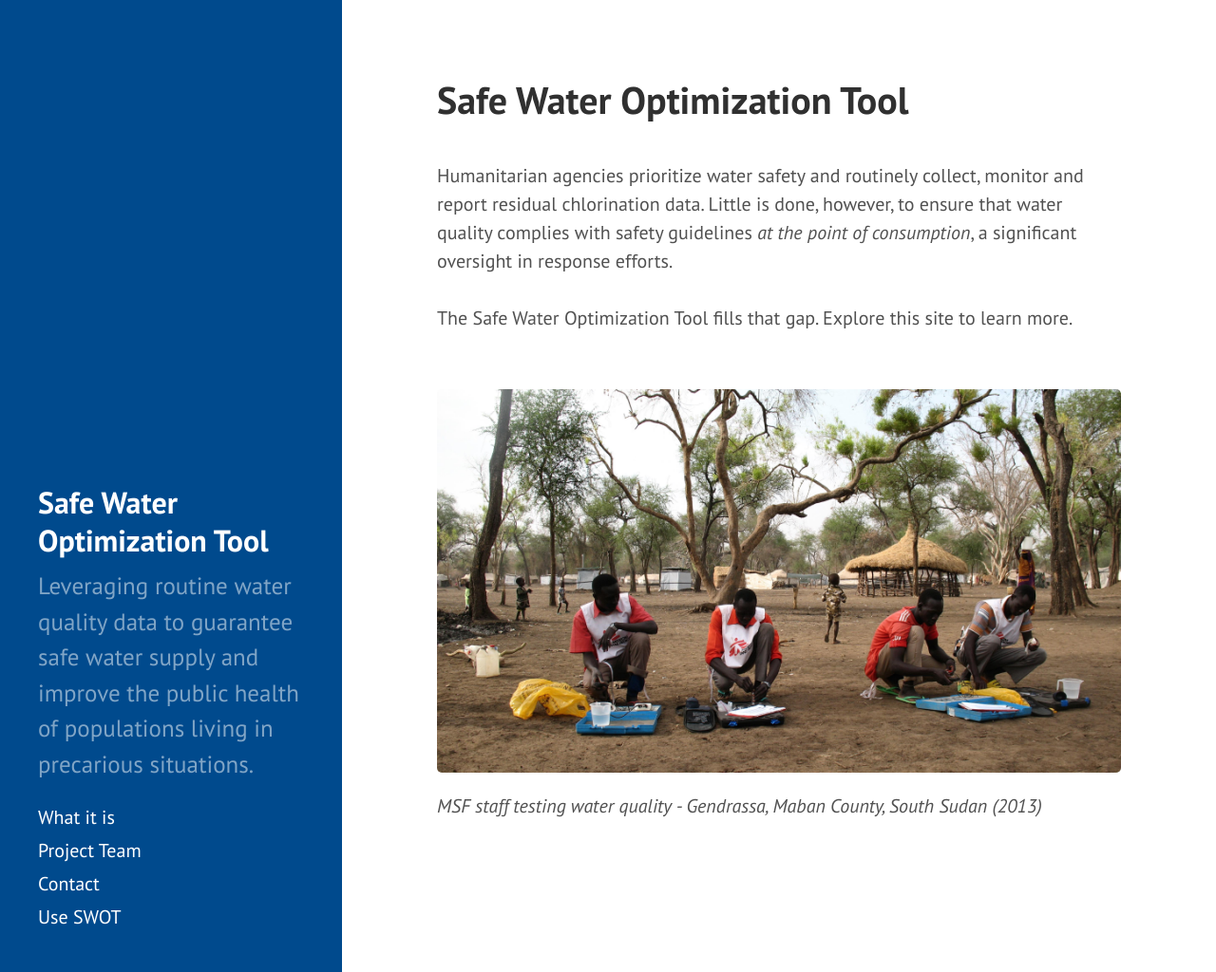
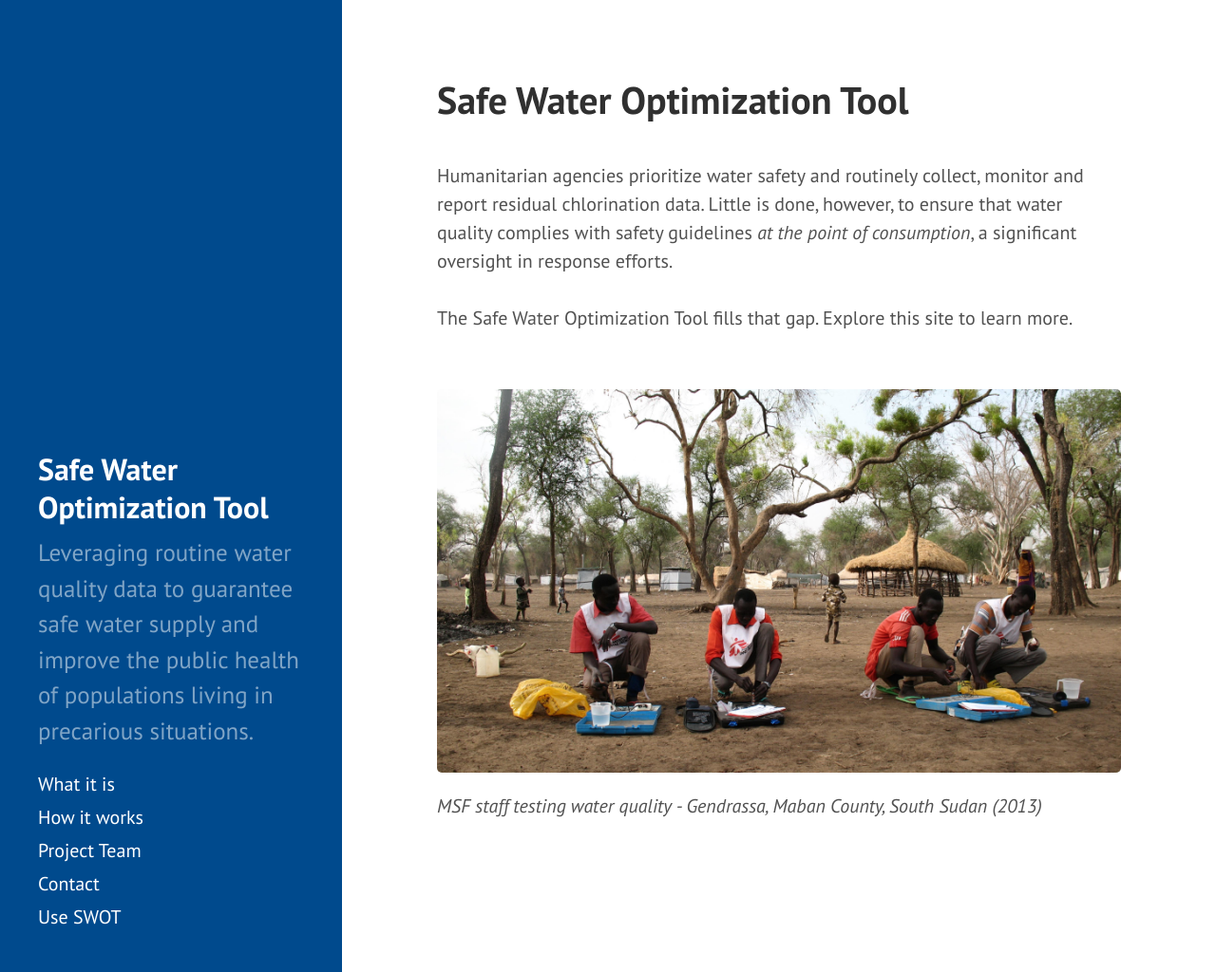
Before and after one commit to safeh2o/swot-infopage, a Jekyll site: the page built from index.html, in a window 1280 px wide and 1024 px high. Shown: the whole window at 95% size. Built offline with Jekyll 4.4.1, drawn with Linux system fonts in a browser that asks for light colours; Markdown is read by kramdown in place of the engine named in the settings; the list of posts is cut into pages by our own code.

Commit message:
Update sidebar.html

```diff
--- a/_includes/sidebar.html
+++ b/_includes/sidebar.html
@@ -12,6 +12,7 @@
     <nav class="sidebar-nav">
 
       <a class="sidebar-nav-item{% if page.url == '/what-it-is/' %}  active{% endif %}" href="{{ site.baseurl }}/what-it-is/">What it is</a>
+      <a class="sidebar-nav-item{% if page.url == '/how-it-works/' %}  active{% endif %}" href="{{ site.baseurl }}/how-it-works/">How it works</a>
       <a class="sidebar-nav-item{% if page.url == '/team/' %} active{% endif %}" href="{{ site.baseurl }}/team/">Project Team</a>
       <a class="sidebar-nav-item{% if page.url == '/contact/' %} active{% endif %}" href="{{ site.baseurl }}/contact/">Contact</a>
       <a class="sidebar-nav-item{% if page.url == '/use-swot/' %} active{% endif %}" href="{{ site.baseurl }}/use-swot/">Use SWOT</a>
```
